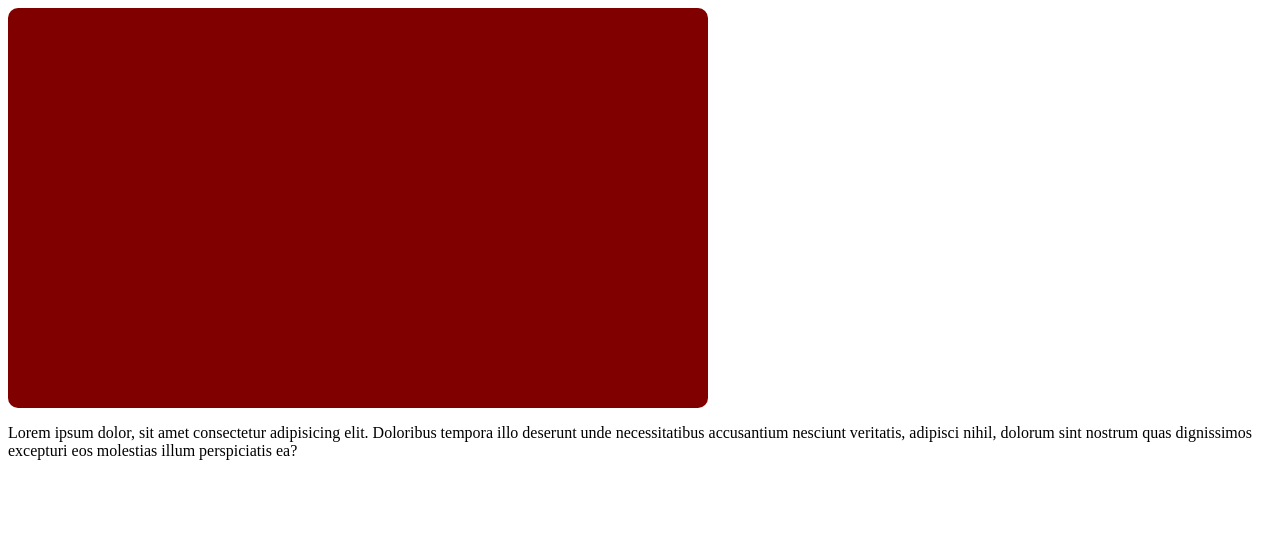
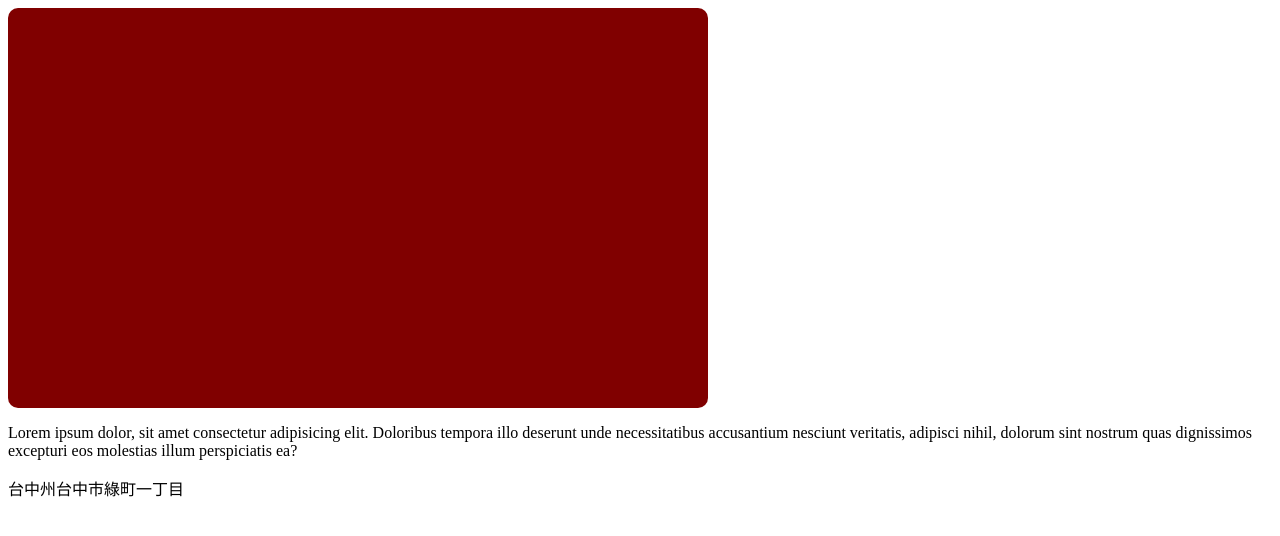
Before and after one commit to Mars-Hayabusa3/gitTest, a plain HTML site: page index.html in a window 1280 px wide. Drawn offline with Linux system fonts and the light colour scheme.

Commit message:
p 台中州台中市綠町

```diff
--- a/index.html
+++ b/index.html
@@ -21,6 +21,7 @@
     <p>Lorem ipsum dolor, sit amet consectetur adipisicing elit. Doloribus tempora illo deserunt unde necessitatibus
         accusantium nesciunt veritatis, adipisci nihil, dolorum sint nostrum quas dignissimos excepturi eos molestias
         illum perspiciatis ea?</p>
+    <p>台中州台中市綠町一丁目</p>
 </body>
 
 </html>
```
